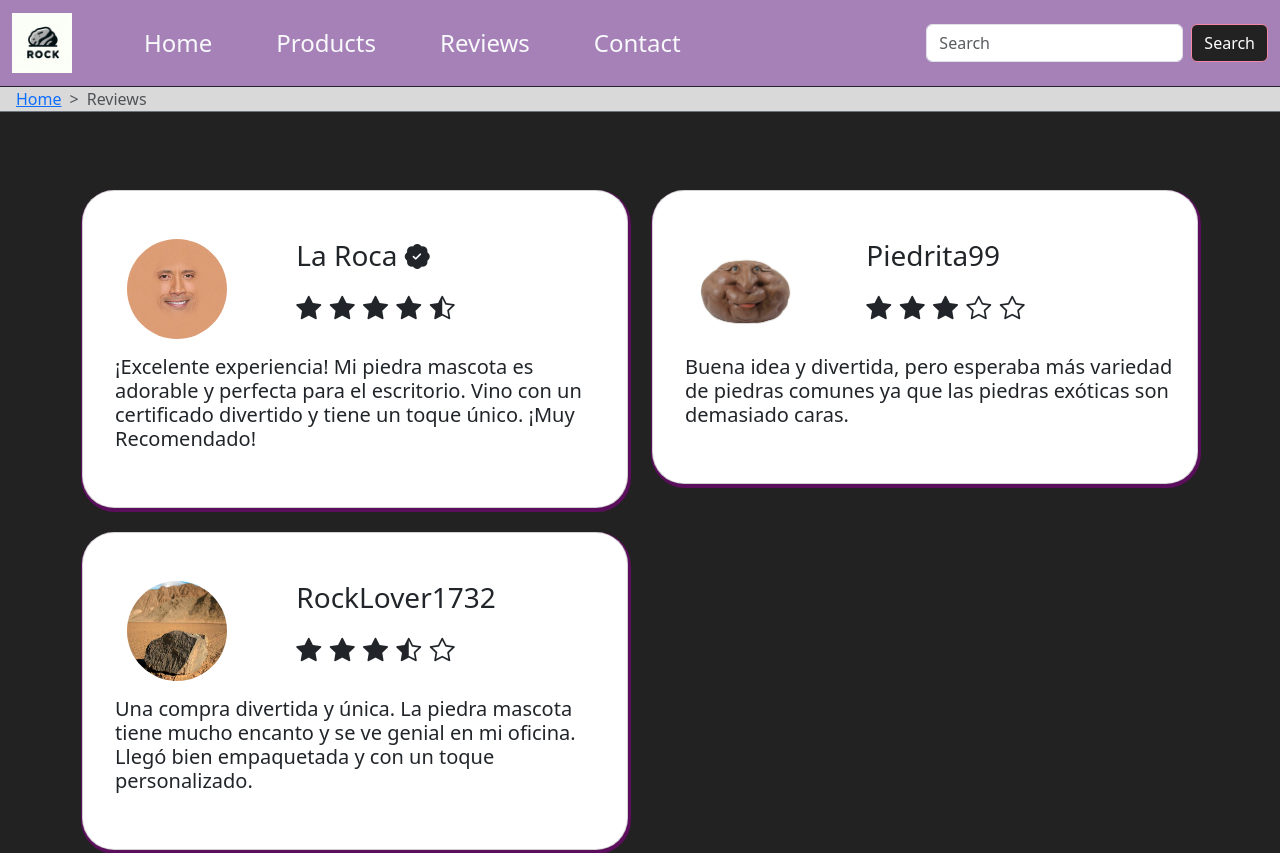
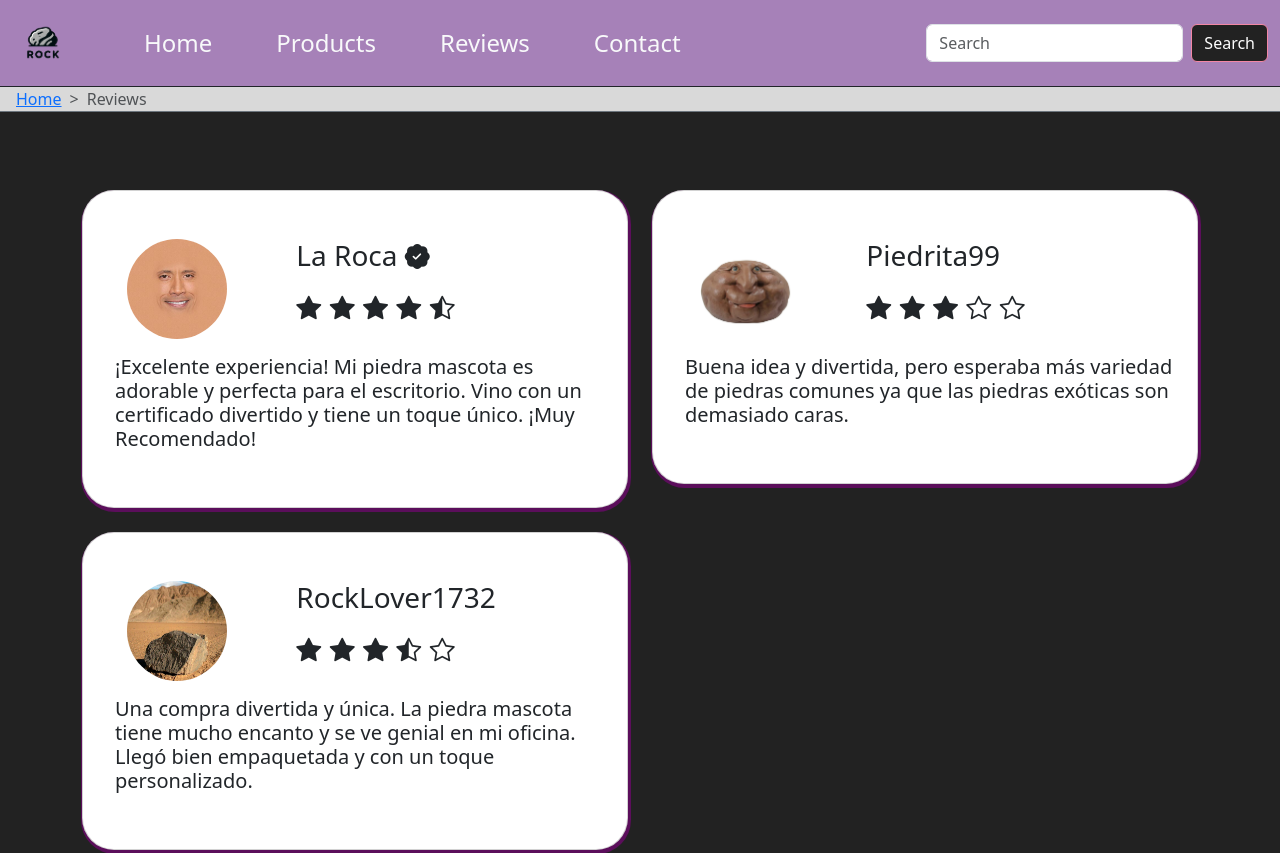
Before and after one commit to mackstm/PET-ROCK, a website built with Parcel: page src/pages/reviews.html in a window 1280 px wide. Shown: the top 853 px of the page. Built offline with nearby package versions, Linux system fonts and the light colour scheme.

Commit message:
feat(Ico and rock-lgo): adde ico and rock-logo png

```diff
--- a/src/pages/reviews.html
+++ b/src/pages/reviews.html
@@ -2,6 +2,8 @@
 <html lang="es">
     <head>
         <title>Reviews</title>
+        <link rel="icon" type="image/x-icon" href="../assets/rock-logo.ico">
+
         <!-- Required meta tags -->
         <meta charset="utf-8" />
         <meta
@@ -17,18 +19,21 @@
             crossorigin="anonymous"
         />
 
+
         <!-- Bootstrap Icons -->
         <link rel="stylesheet" href="https://cdn.jsdelivr.net/npm/bootstrap-icons@1.11.3/font/bootstrap-icons.min.css">
 
+
         <link rel="stylesheet" href="../styles/main.css">
         <link rel="stylesheet" href="../styles/reviews.css">
+
     </head>
 
     <body>
         <header>
             <nav class="navbar navbar-expand-lg  border-bottom border-dark purple fixed-top">
                 <div class="container-fluid">
-                  <a class="navbar-brand" href="#"><img src="../assets/img/rock-logo.jpeg" alt="rocklogo" width="60"></a>
+                  <a class="navbar-brand" href="#"><img src="../assets/img/rock-logo.png" alt="rocklogo" width="60"></a>
                   <button class="navbar-toggler" type="button" data-bs-toggle="collapse" data-bs-target="#navbarSupportedContent" aria-controls="navbarSupportedContent" aria-expanded="false" aria-label="Toggle navigation">
                     <span class="navbar-toggler-icon"></span>
                   </button>
```
Also changed, not shown: src/index.html (+2 -1 lines), src/pages/contact.html (+3 -1 lines), src/pages/products.html (+3 -1 lines), dist/index.html, dist/pages/contact.html, dist/pages/products.html, dist/pages/reviews.html, src/assets/img/rock-logo.jpeg (deleted), src/assets/img/rock-logo.png (added), src/assets/rock-logo.ico (added).
